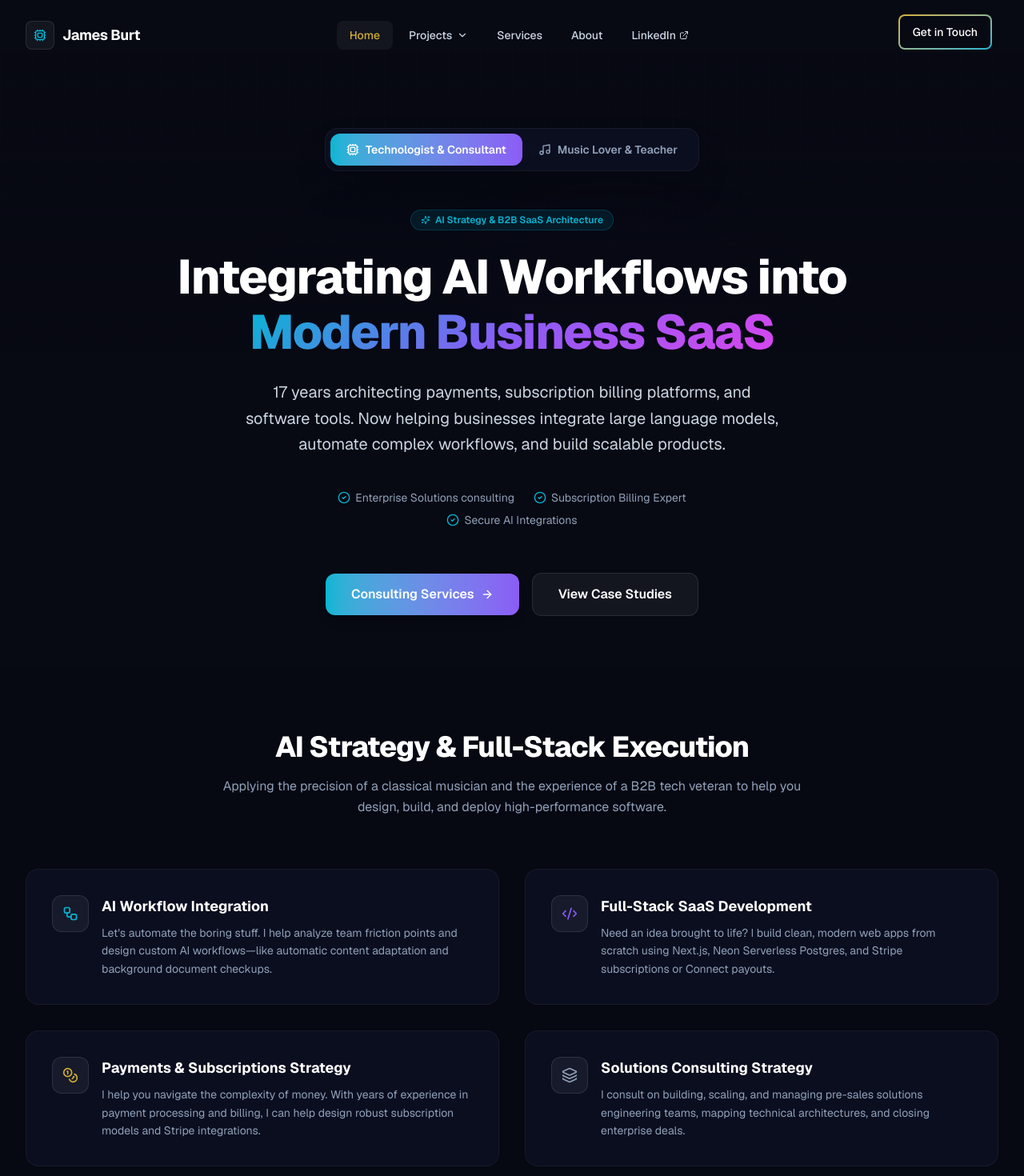
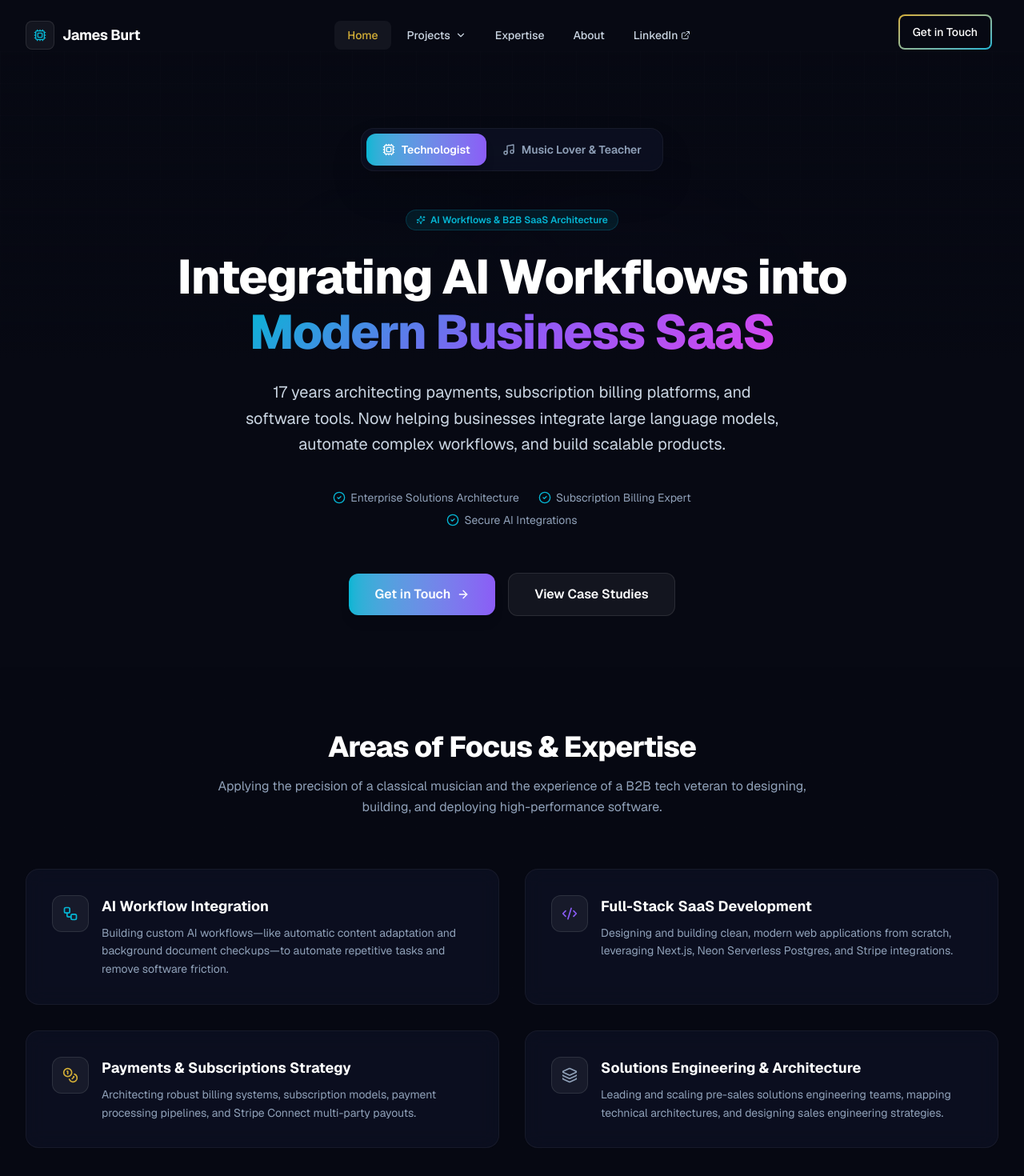
Before and after one commit to Scoce/burt-consulting, a Next.js app: page / in a window 1280 px wide. Shown: the top 1470 px of the page at 80% size. Built offline with nearby package versions, Linux system fonts and the light colour scheme.

Commit message:
Reframe site to personal portfolio showcase and minimize consulting CTAs

```diff
--- a/src/app/layout.tsx
+++ b/src/app/layout.tsx
@@ -19,18 +19,18 @@ const geistMono = Geist_Mono({
 export const metadata: Metadata = {
   metadataBase: new URL("https://burtconsulting.com"),
   title: {
-    default: "James Burt | Technologist, AI Consultant & Music Lover",
+    default: "James Burt | Technologist & Music Lover",
     template: "%s | James Burt",
   },
-  description: "Personal marketing website of James Burt. 17-year tech industry veteran, woodwind educator, software developer, and AI workflow integration consultant based in San Antonio, TX.",
+  description: "Personal portfolio website of James Burt. 17-year tech industry veteran, woodwind educator, and software builder based in San Antonio, TX.",
   alternates: {
     canonical: "/",
   },
   openGraph: {
     type: "website",
-    siteName: "James Burt Consulting",
-    title: "James Burt | Technologist, AI Consultant & Music Lover",
-    description: "17-year B2B tech industry veteran, solutions consulting manager, and musician helping businesses integrate AI into their product workflows.",
+    siteName: "James Burt Portfolio",
+    title: "James Burt | Technologist & Music Lover",
+    description: "17-year B2B tech industry veteran, solutions engineering leader, and musician building software products.",
     url: "https://burtconsulting.com",
     locale: "en_US",
     images: [
@@ -38,14 +38,14 @@ export const metadata: Metadata = {
         url: "/og-cover.png",
         width: 1200,
         height: 630,
-        alt: "James Burt - Technologist, AI Consultant & Music Lover",
+        alt: "James Burt - Technologist & Music Lover",
       },
     ],
   },
   twitter: {
     card: "summary_large_image",
-    title: "James Burt | Technologist & AI Integration Specialist",
-    description: "Technologist, SaaS developer, and music educator helping organizations automate workflows and integrate AI safely.",
+    title: "James Burt | Technologist & Music Lover",
+    description: "17-year B2B tech industry veteran, solutions engineering leader, and musician building software products.",
     images: ["/og-cover.png"],
   },
   robots: {
--- a/src/app/page.tsx
+++ b/src/app/page.tsx
@@ -60,22 +60,22 @@ const projects = [
 const services = [
   {
     title: 'AI Workflow Integration',
-    desc: 'Let\'s automate the boring stuff. I help analyze team friction points and design custom AI workflows—like automatic content adaptation and background document checkups.',
+    desc: 'Building custom AI workflows—like automatic content adaptation and background document checkups—to automate repetitive tasks and remove software friction.',
     icon: <Workflow className="w-5 h-5 text-tech-cyan" />
   },
   {
     title: 'Full-Stack SaaS Development',
-    desc: 'Need an idea brought to life? I build clean, modern web apps from scratch using Next.js, Neon Serverless Postgres, and Stripe subscriptions or Connect payouts.',
+    desc: 'Designing and building clean, modern web applications from scratch, leveraging Next.js, Neon Serverless Postgres, and Stripe integrations.',
     icon: <Code2 className="w-5 h-5 text-tech-violet" />
   },
   {
     title: 'Payments & Subscriptions Strategy',
-    desc: 'I help you navigate the complexity of money. With years of experience in payment processing and billing, I can help design robust subscription models and Stripe integrations.',
+    desc: 'Architecting robust billing systems, subscription models, payment processing pipelines, and Stripe Connect multi-party payouts.',
     icon: <Coins className="w-5 h-5 text-sax-gold" />
   },
   {
-    title: 'Solutions Consulting Strategy',
-    desc: 'I consult on building, scaling, and managing pre-sales solutions engineering teams, mapping technical architectures, and closing enterprise deals.',
+    title: 'Solutions Engineering & Architecture',
+    desc: 'Leading and scaling pre-sales solutions engineering teams, mapping technical architectures, and designing sales engineering strategies.',
     icon: <Layers className="w-5 h-5 text-slate-400" />
   }
 ];
@@ -88,16 +88,16 @@ export default function Home() {
       <DualityHero />
 
       {/* Services Section */}
-      <section id="services" className="py-20 bg-deep-blue/40 relative">
+      <section id="expertise" className="py-20 bg-deep-blue/40 relative">
         <div className="absolute inset-0 bg-grid-pattern opacity-10 pointer-events-none" />
         <div className="max-w-7xl mx-auto px-4 sm:px-6 lg:px-8">
 
           <div className="text-center max-w-3xl mx-auto mb-16 space-y-4">
             <h2 className="text-3xl sm:text-4xl font-extrabold text-white tracking-tight">
-              AI Strategy & Full-Stack Execution
+              Areas of Focus & Expertise
             </h2>
             <p className="text-slate-400 text-base leading-relaxed">
-              Applying the precision of a classical musician and the experience of a B2B tech veteran to help you design, build, and deploy high-performance software.
+              Applying the precision of a classical musician and the experience of a B2B tech veteran to designing, building, and deploying high-performance software.
             </p>
           </div>
 
@@ -227,10 +227,10 @@ export default function Home() {
               Let\'s Connect
             </div>
             <h2 className="text-3xl sm:text-4xl font-extrabold text-white tracking-tight">
-              Start Integrating AI Today
+              Let's Connect
             </h2>
             <p className="text-slate-400 text-base leading-relaxed">
-              If you want to discuss custom SaaS projects, billing integrations, or how your organization can start automating tasks using AI, send an inquiry below.
+              Have a question about one of my projects, want to talk software architecture, or see some way we can work together? Send a message below.
             </p>
           </div>
 
--- a/src/components/ContactForm.tsx
+++ b/src/components/ContactForm.tsx
@@ -154,7 +154,7 @@ export default function ContactForm() {
             required
             rows={5}
             disabled={status === 'submitting'}
-            placeholder="Tell me about your business, product, or ideas where I can assist with AI integrations, SaaS architecture, or billing..."
+            placeholder="Let's connect! Send a message here if you want to chat about software development, music, AI, or how we might collaborate..."
             value={message}
             onChange={(e) => setMessage(e.target.value)}
             className="w-full bg-deep-blue/50 border border-white/10 focus:border-sax-gold/40 focus:ring-1 focus:ring-sax-gold/20 rounded-xl py-3 px-4 text-white text-sm outline-none transition-all duration-300 placeholder:text-slate-600 min-h-[120px] resize-y disabled:opacity-50"
--- a/src/components/DualityHero.tsx
+++ b/src/components/DualityHero.tsx
@@ -45,7 +45,7 @@ export default function DualityHero() {
             }`}
           >
             <Cpu className="w-4 h-4" />
-            Technologist & Consultant
+            Technologist
           </button>
           <button
             onClick={() => setTrack('music')}
@@ -67,7 +67,7 @@ export default function DualityHero() {
               {/* Tagline Badge */}
               <div className="inline-flex items-center gap-1.5 px-3 py-1 rounded-full bg-tech-cyan/10 border border-tech-cyan/20 text-xs font-semibold text-tech-cyan">
                 <Sparkles className="w-3 h-3" />
-                AI Strategy & B2B SaaS Architecture
+                AI Workflows & B2B SaaS Architecture
               </div>
 
               {/* Main Headline */}
@@ -84,7 +84,7 @@ export default function DualityHero() {
               {/* Highlight Bullets */}
               <div className="flex flex-wrap justify-center gap-y-2 gap-x-6 text-sm text-slate-400 py-4 max-w-lg sm:max-w-xl mx-auto">
                 <span className="flex items-center gap-1.5">
-                  <CheckCircle2 className="w-4 h-4 text-tech-cyan" /> Enterprise Solutions consulting
+                  <CheckCircle2 className="w-4 h-4 text-tech-cyan" /> Enterprise Solutions Architecture
                 </span>
                 <span className="flex items-center gap-1.5">
                   <CheckCircle2 className="w-4 h-4 text-tech-cyan" /> Subscription Billing Expert
@@ -100,7 +100,7 @@ export default function DualityHero() {
                   href="#contact"
                   className="w-full sm:w-auto px-8 py-3.5 rounded-xl bg-gradient-to-r from-tech-cyan to-tech-violet hover:from-tech-cyan/90 hover:to-tech-violet/90 text-white font-semibold shadow-lg hover:shadow-tech-cyan/10 transition-all duration-300 inline-flex items-center justify-center gap-2 group"
                 >
-                  Consulting Services <ArrowRight className="w-4 h-4 group-hover:translate-x-1 transition-transform" />
+                  Get in Touch <ArrowRight className="w-4 h-4 group-hover:translate-x-1 transition-transform" />
                 </Link>
                 <Link
                   href="#projects"
@@ -154,7 +154,7 @@ export default function DualityHero() {
                   href="#contact"
                   className="w-full sm:w-auto px-8 py-3.5 rounded-xl bg-white/5 border border-white/10 hover:bg-white/10 hover:border-white/20 text-white font-semibold transition-all duration-300 inline-flex items-center justify-center"
                 >
-                  Work With Me
+                  Contact Me
                 </Link>
               </div>
             </div>
--- a/src/components/Footer.tsx
+++ b/src/components/Footer.tsx
@@ -26,7 +26,7 @@ export default function Footer() {
               </span>
             </Link>
             <p className="text-sm text-slate-400 max-w-xs leading-relaxed">
-              Technologist, music educator, and software builder based in San Antonio, TX. Helping businesses and individuals build AI-driven workflows.
+              A showcase of software projects, pedagogy experiments, and full-stack integrations.
             </p>
           </div>
 
@@ -38,7 +38,7 @@ export default function Footer() {
                 <Link href="/" className="text-sm text-slate-400 hover:text-sax-gold transition-colors">Home</Link>
               </li>
               <li>
-                <Link href="/#services" className="text-sm text-slate-400 hover:text-sax-gold transition-colors">Services</Link>
+                <Link href="/#expertise" className="text-sm text-slate-400 hover:text-sax-gold transition-colors">Expertise</Link>
               </li>
               <li>
                 <Link href="/#about" className="text-sm text-slate-400 hover:text-sax-gold transition-colors">About Me</Link>
@@ -80,7 +80,7 @@ export default function Footer() {
 
         <div className="mt-12 pt-8 border-t border-white/5 flex flex-col md:flex-row items-center justify-between gap-4">
           <p className="text-xs text-slate-500">
-            &copy; {currentYear} Burt Consulting. All rights reserved.
+            &copy; {currentYear} James Burt. All rights reserved.
           </p>
           <p className="text-xs text-slate-500 flex items-center gap-1">
             Built with <Heart className="w-3 h-3 text-red-500 fill-red-500" /> and AI in San Antonio, Texas.
--- a/src/components/Navbar.tsx
+++ b/src/components/Navbar.tsx
@@ -101,10 +101,10 @@ export default function Navbar() {
             </div>
 
             <Link
-              href="/#services"
+              href="/#expertise"
               className="px-4 py-2 text-sm font-medium rounded-lg text-slate-300 hover:text-white hover:bg-white/5 transition-colors"
             >
-              Services
+              Expertise
             </Link>
 
             <Link
@@ -175,11 +175,11 @@ export default function Navbar() {
           ))}
 
           <Link
-            href="/#services"
+            href="/#expertise"
             onClick={() => setIsOpen(false)}
             className="block px-3 py-2.5 rounded-lg text-base font-medium text-slate-300 hover:text-white hover:bg-white/5"
           >
-            Services
+            Expertise
           </Link>
 
           <Link
```
